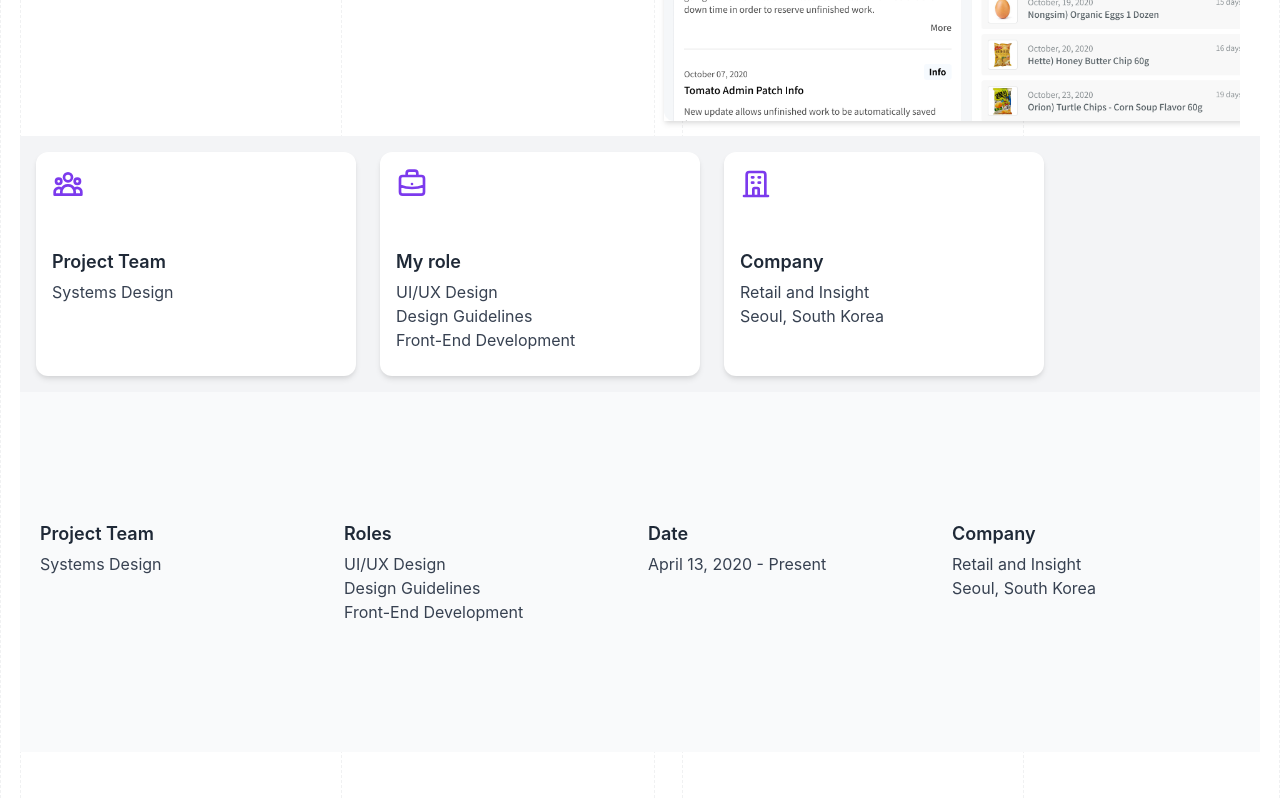
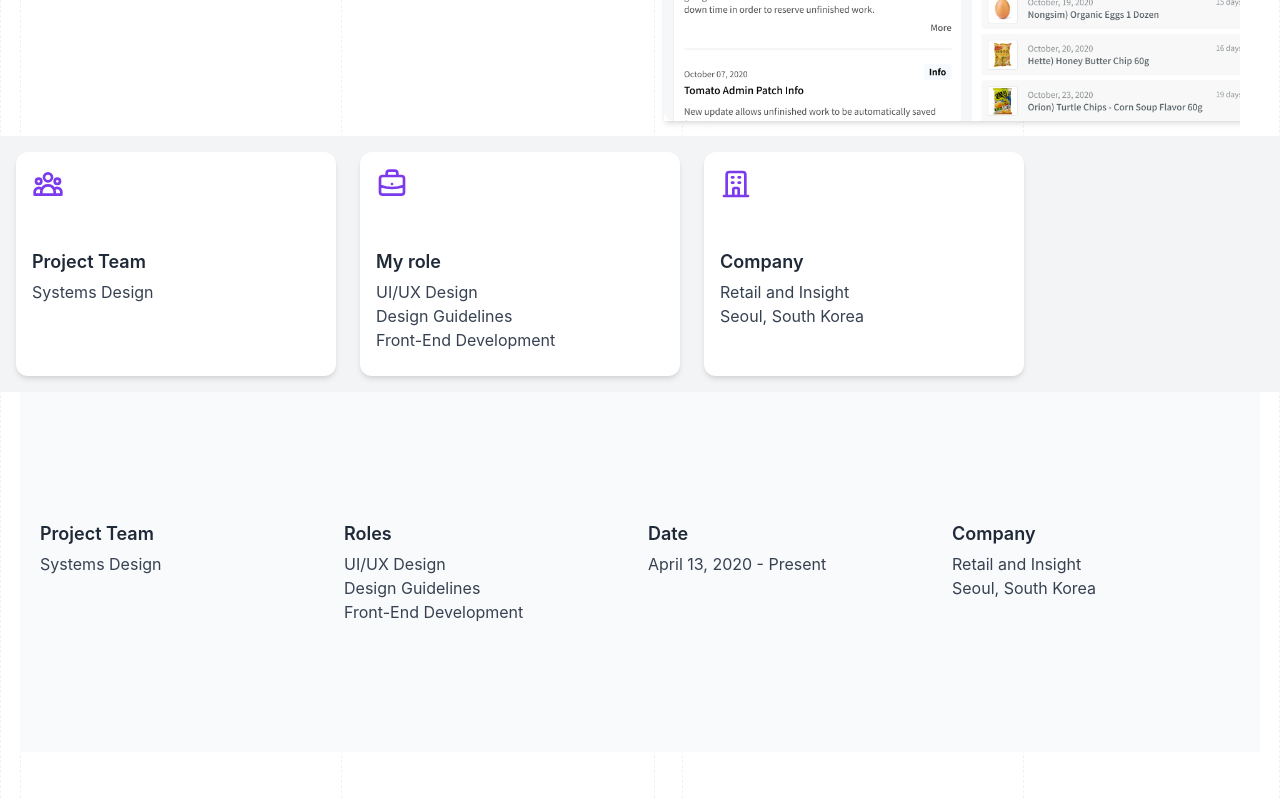
Before and after one commit to mattiel/portfolio, a Next.js app: page /projects/tomato in a window 1280 px wide. Shown: the part 600-1400 px from the top of the page. Built offline with nearby package versions, Linux system fonts and the light colour scheme.

Commit message:
Scroller now fully bleeds into the layout

```diff
--- a/components/Scroller.js
+++ b/components/Scroller.js
@@ -106,7 +106,7 @@ const Scroller = ({ elements, children }) => {
   }
 
   return (
-    <FullBleed className="bg-gray-100">
+    <FullBleed brute className="bg-gray-100">
       <div
         className="relative"
         onMouseEnter={() => setScrollerState({...scrollerState, isNavHidden: false})}
```
